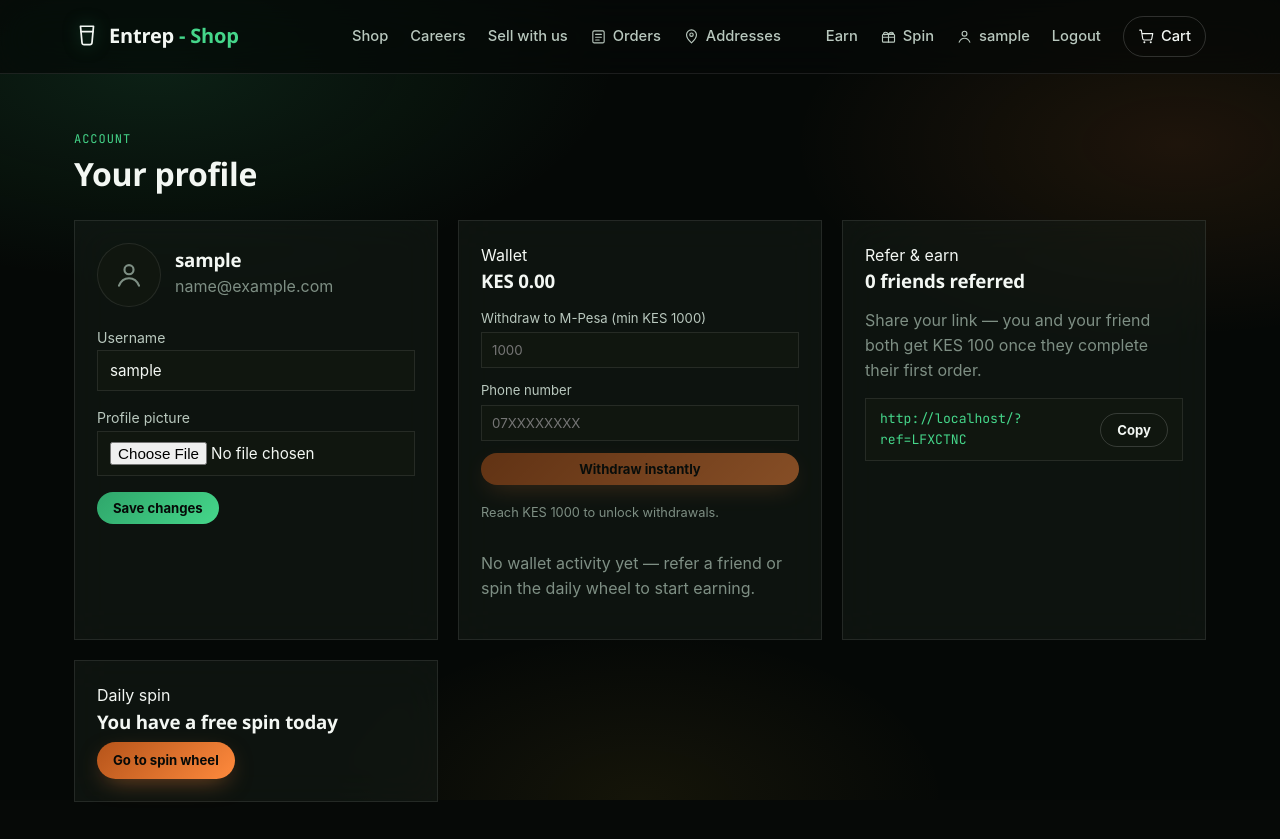
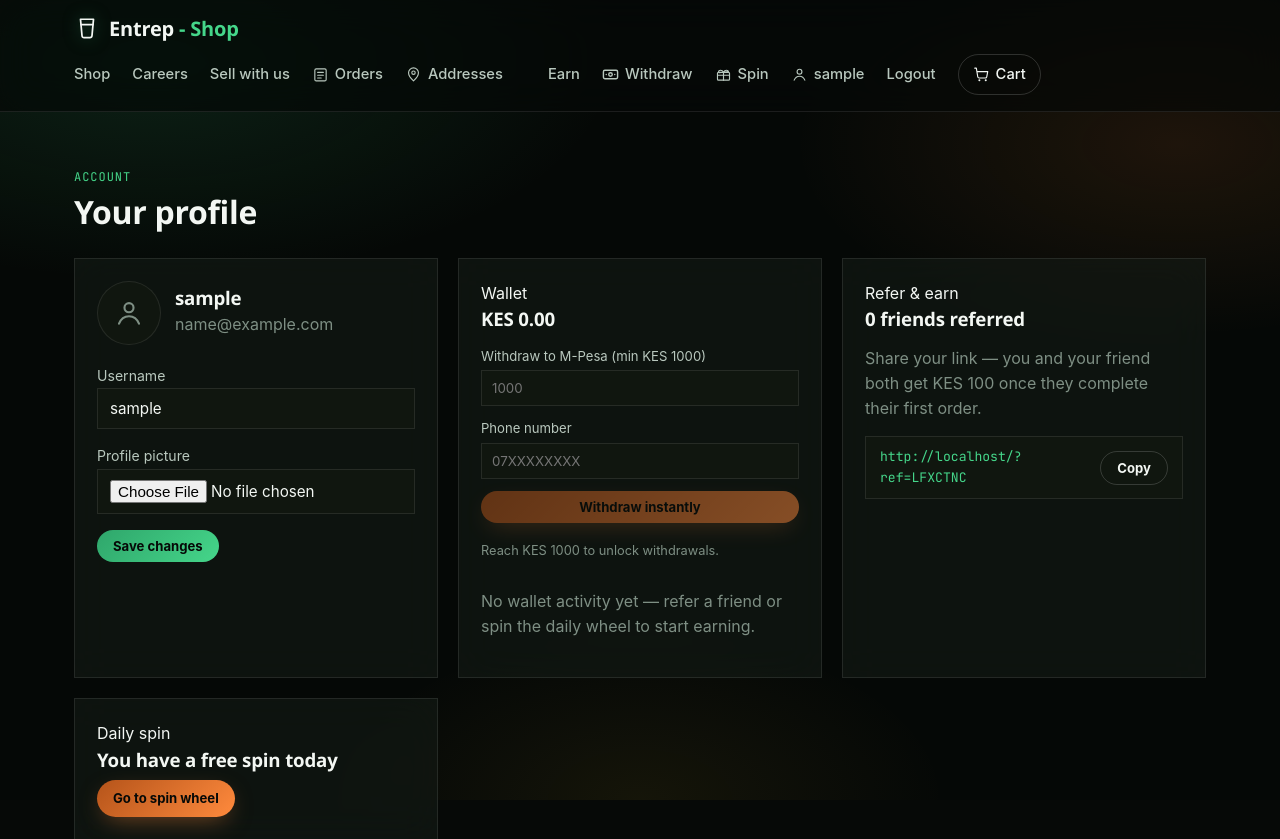
Before and after one commit to radical-vicky/entrepshops, a Django app: page /profile/ in a window 1280 px wide. Shown: the top 839 px of the page. Run offline with Django 5.2, Linux system fonts and the light colour scheme; the visitor is signed in with stand-in values (Sample User, id 1); data comes from the database, SQL or seed files in the repository; data that the repository does not hold is empty; some web fonts are replaced.

Commit message:
Add withdrawal link and lightbox script to base.html

```diff
--- a/templates/base.html
+++ b/templates/base.html
@@ -41,6 +41,7 @@
                     <a href="{% url 'orders:order_history' %}"><svg><use href="#icon-order"/></svg>Orders</a>
                     <a href="{% url 'store:address_list' %}"><svg><use href="#icon-pin"/></svg>Addresses</a>
                     <a href="{% url 'marketing:list' %}"><svg><use href="#icon-share"/></svg>Earn</a>
+                    <a href="{% url 'marketing:withdrawals' %}"><svg><use href="#icon-cash"/></svg>Withdraw</a>
                     <a href="{% url 'accounts:spin' %}"><svg><use href="#icon-gift"/></svg>Spin</a>
                     {% if user.rider_profile %}
                         <a href="{% url 'orders:rider_dashboard' %}"><svg><use href="#icon-truck"/></svg>Rider</a>
@@ -89,6 +90,8 @@
 
     <div id="toast-stack" class="toast-stack" aria-live="polite"></div>
 
+    <script src="{% static 'js/lightbox.js' %}" defer></script>
+
     <script>
         // Scroll-reveal for elements marked .reveal.
         //
@@ -99,8 +102,6 @@
         //   1. Lower intersection threshold (5% instead of 15%).
         //   2. Hard timeout — anything still hidden at 1.5s gets revealed.
         //   3. The CSS also force-disables .reveal on ≤700px screens.
-        // Any one of those three would fix it; all three together mean
-        // this bug can never come back.
         (function () {
             const revealEls = document.querySelectorAll('.reveal');
             if (!revealEls.length) return;
@@ -121,7 +122,6 @@
 
                 revealEls.forEach(el => io.observe(el));
 
-                // Fail-safe #2: after 1.5 seconds, reveal anything still hidden.
                 setTimeout(() => {
                     revealEls.forEach(el => {
                         if (!el.classList.contains('in-view')) reveal(el);
@@ -190,6 +190,5 @@
         });
     </script>
     {% block extra_scripts %}{% endblock %}
-        <script src="{% static 'js/lightbox.js' %}" defer></script>
 </body>
-</html>
+    </html>
```
